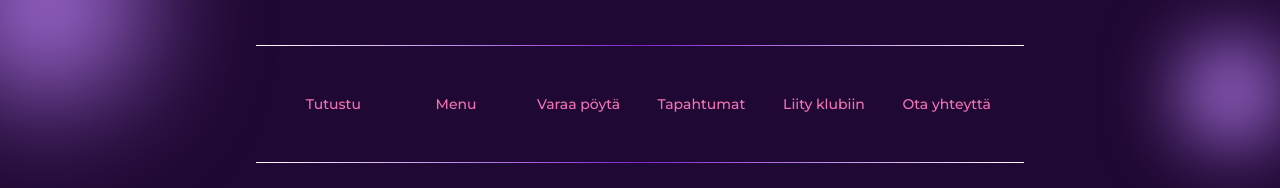
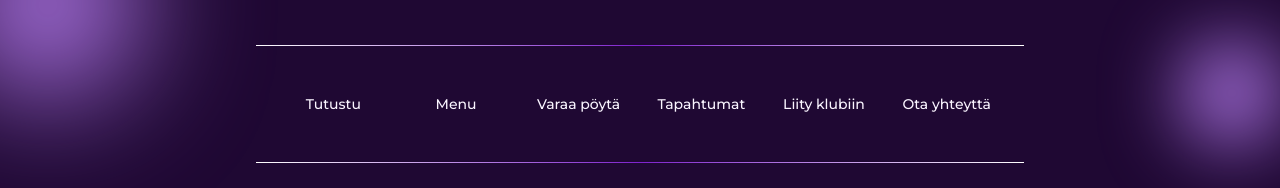
Before and after one commit to villetoimela/templates-cat-cafe, a Next.js app: page / in a window 1280 px wide. Shown: the part 7538-7726 px from the top of the page. Built offline with nearby package versions, Linux system fonts and the light colour scheme.

Commit message:
changed footer links text color

```diff
--- a/components/footer.jsx
+++ b/components/footer.jsx
@@ -51,7 +51,7 @@ const Footer = () => {
                     <div className="w-full md:block hidden max-w-7xl h-px bg-gradient-to-r from-white via-purple-700 to-white mx-auto"></div>
                     <div className="w-full md:hidden block max-w-7xl h-px bg-gradient-to-r from-purple-700 to-white mx-auto"></div>
 
-                    <div className="grid grid-cols-2 gap-4 text-pink-400 p-6 text-sm font-medium sm:grid-cols-3 lg:grid-cols-6">
+                    <div className="grid grid-cols-2 gap-4 text-purple-50 p-6 text-sm font-medium sm:grid-cols-3 lg:grid-cols-6">
                         <FooterLink text="Tutustu" />
                         <FooterLink text="Menu" />
                         <FooterLink text="Varaa pöytä" />
```
